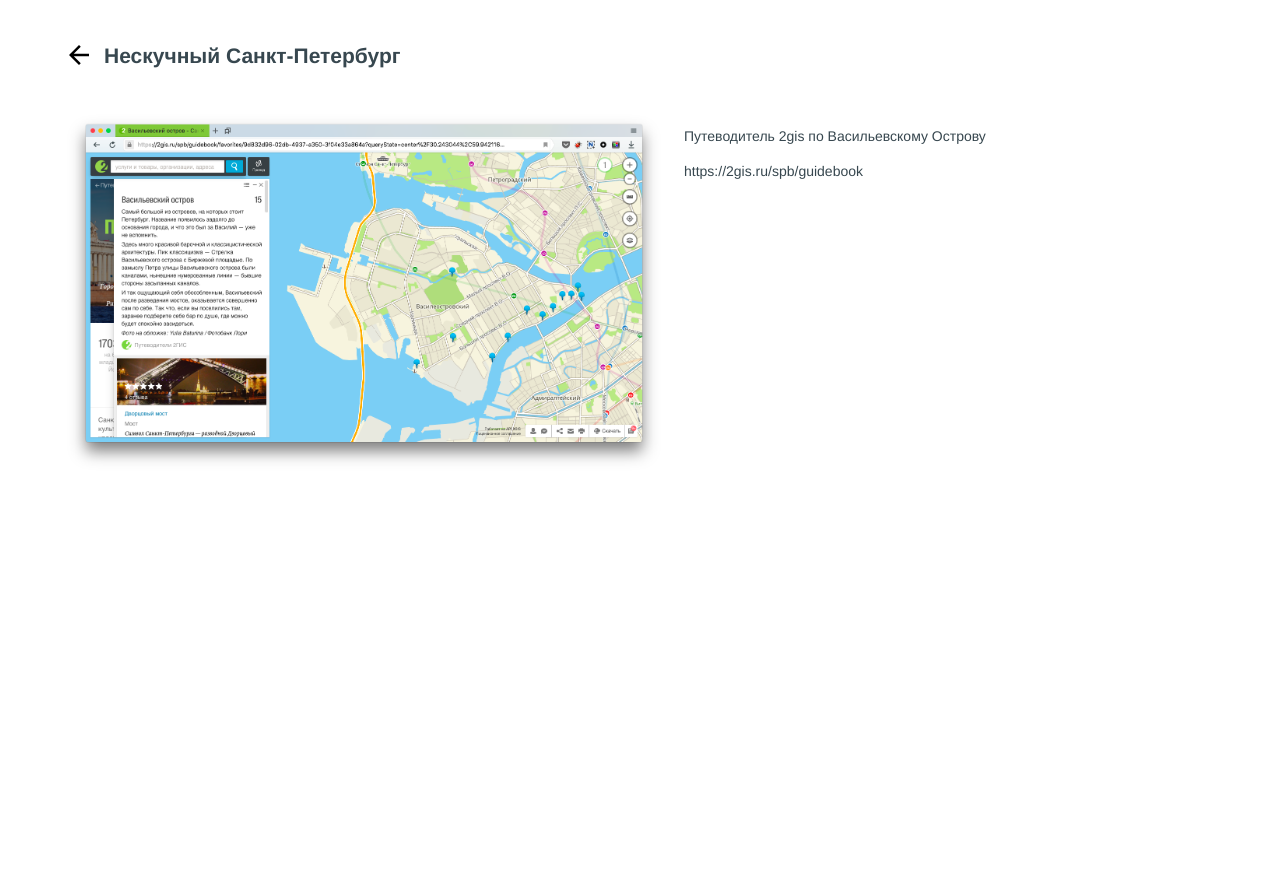
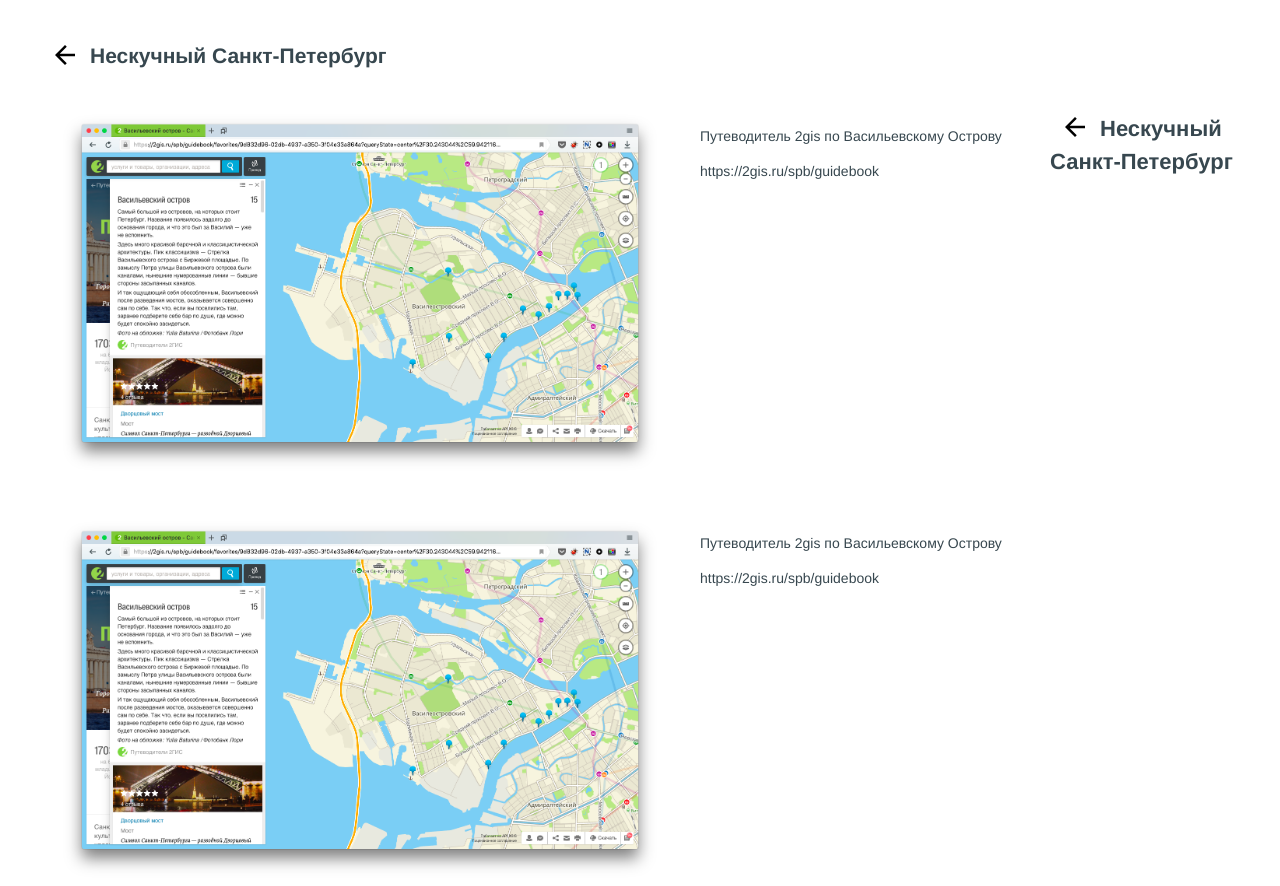
Before and after one commit to bachinin/bachinin.github.io, a plain HTML site: page 2gis_vasilevsky_island.html in a window 1280 px wide. Before the commit the page ends 800 px from the top, so only its background shows below. Drawn offline with Linux system fonts and the light colour scheme.

Commit message:
Added media queries for good header in mobile

```diff
--- a/2gis_vasilevsky_island.html
+++ b/2gis_vasilevsky_island.html
@@ -26,3 +26,34 @@
 		</div>
 	</body>
 </html>
+
+
+<!DOCTYPE html>
+<html lang="ru">
+	<head>
+		<title>Нескучный Санкт-Петербург</title>
+		<meta charset="utf-8">
+		<meta name="viewport" content="width=device-width, initial-scale=1">
+		<link rel="stylesheet" href="style.css">
+	</head>
+	<body>
+		<div>
+			<a href="index.html">
+				<img class="arrow_back" src="imgs/baseline-arrow_back.svg">
+			</a>
+			<p class="backword"><a href="index.html">Нескучный Санкт&#8209;Петербург</a></p>
+		</div>
+		<div style="clear: both;"></div>
+		<div class="container">
+			<div class="image_block">
+				<img src="imgs/2gis_vasilevsky_island_inner.png">
+			</div>
+			<div class="description_block">
+				<p>Путеводитель 2gis по Васильевскому Острову</p>
+				<p>
+					<a target="_blank" href="https://2gis.ru/spb/guidebook/favorites/9d832d96-02db-4937-a350-3f04e33a864a?queryState=center%2F33.09082%2C66.031411%2Fzoom%2F6">https://2gis.ru/spb/guidebook</a>
+				</p>
+			</div>
+		</div>
+	</body>
+</html>
--- a/style.css
+++ b/style.css
@@ -1,5 +1,4 @@
 body {
-  width: 90%;
   max-width: 1200px;
   font: normal 14px/1.5 "Montserrat", "Helvetica Neue", sans-serif;
   color: #37474f;
@@ -51,6 +50,7 @@ h1 {
 	float: left;
 	width: 30px;
 	margin-right: 10px;
+	margin-left: 10px;
 }
 
 h2 {
@@ -70,6 +70,9 @@ a:hover {
 
 .image_block {
 	float: left;
+	margin-left: 20px;
+	margin-right: 20px;
+	max-width: 90%;
 }
 
 .image_block img {
@@ -87,3 +90,23 @@ a:hover {
 	width: 350px;
 	margin-left: 20px;
 }
+
+.backword {
+	font: bold 18px/1.5 "Montserrat", "Helvetica Neue", sans-serif;
+ 	color: #37474f;
+}
+
+
+@media screen and (min-width: 300px) {
+  	.backword {
+		font: bold 19px/1.5 "Montserrat", "Helvetica Neue", sans-serif;
+	 	color: #37474f;
+	}
+}
+
+@media screen and (min-width: 400px) {
+  	.backword {
+		font: bold 22px/1.5 "Montserrat", "Helvetica Neue", sans-serif;
+	 	color: #37474f;
+	}
+}
```
Also changed, not shown: botanical_garden.html (+4 -4 lines).
